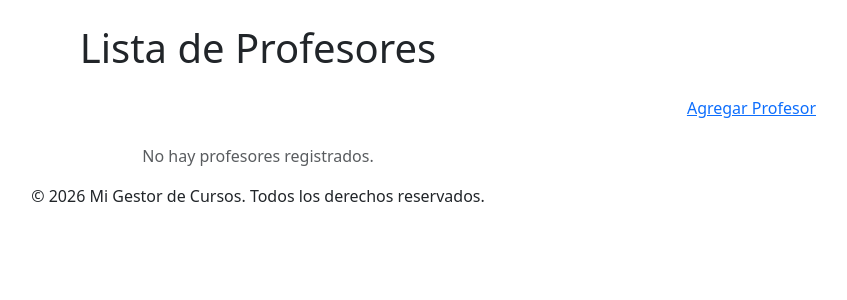
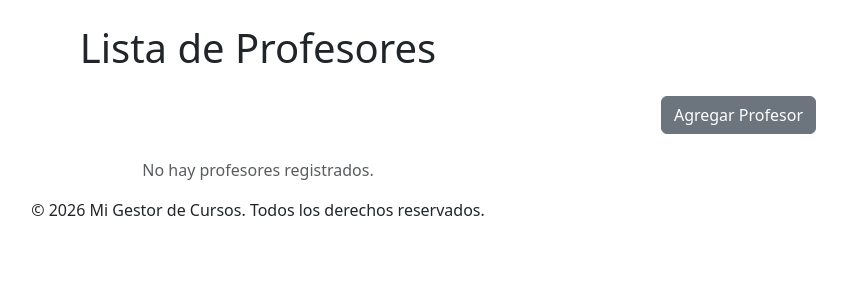
Before and after one commit to MauLen-dev/Primer-Proyecto-Cursos-Django, a Django app: page /profesores/ in a window 1280 px wide. Shown: the part 56-356 px from the top of the page, without its empty margins (382-1229 px from the left). Run offline with Django 5.2, Linux system fonts and the light colour scheme; data that the repository does not hold is empty; some libraries are stand-ins or nearby versions.

Commit message:
edicion menor en profesores.html

```diff
--- a/Proyecto1/myapp/templates/myapp/profesores.html
+++ b/Proyecto1/myapp/templates/myapp/profesores.html
@@ -3,7 +3,7 @@
 {% block content %}
 <div class="container mt-4">
     <h1 class="text-center mb-4"> Lista de Profesores </h1>
-    <div class="text-end mb-4"> <a href="{% url 'profesorFormulario' %}">Agregar Profesor</a>
+    <div class="text-end mb-4"> <a class="btn btn-secondary" href="{% url 'profesorFormulario' %}">Agregar Profesor</a>
     </div>
     <div class="row">
         {% for profesor in profesores %}
```
